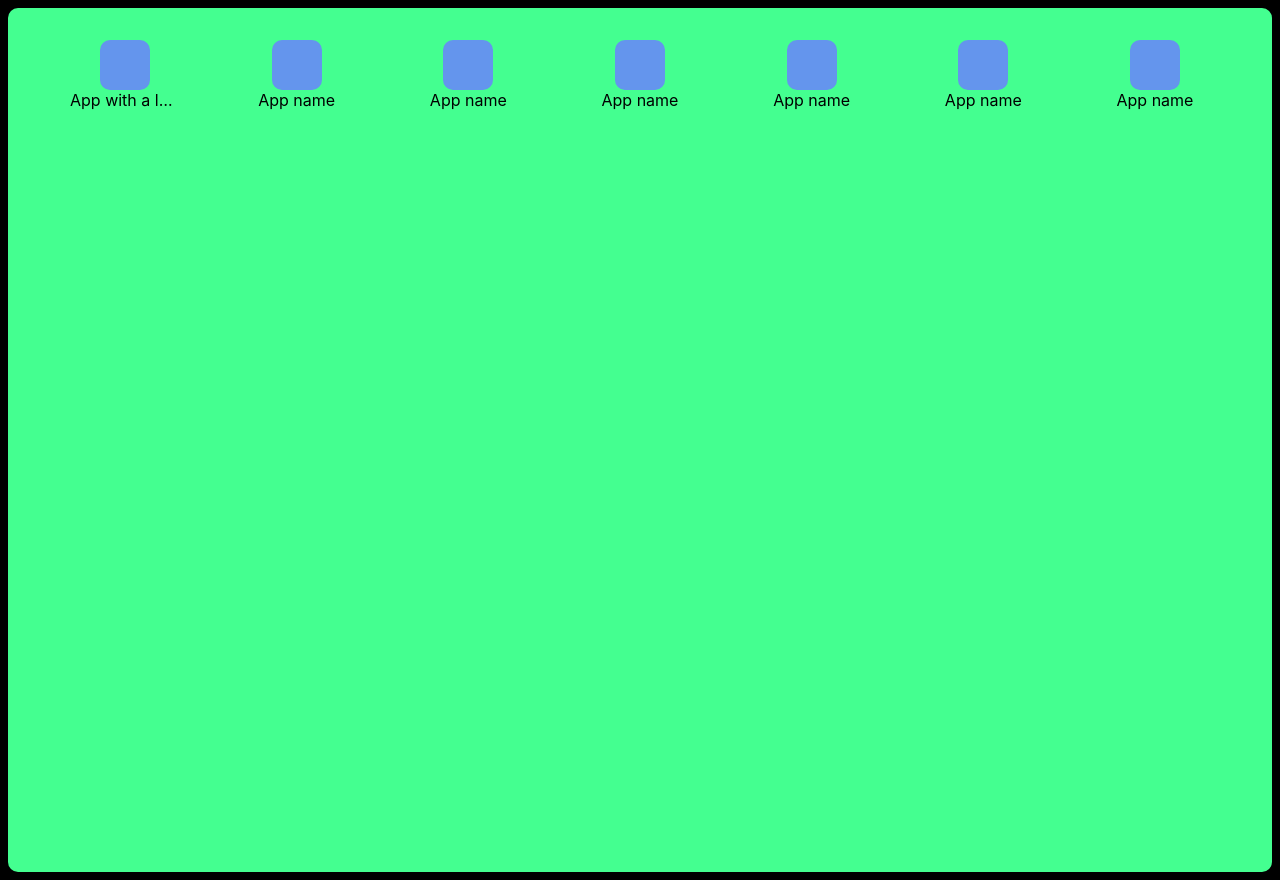
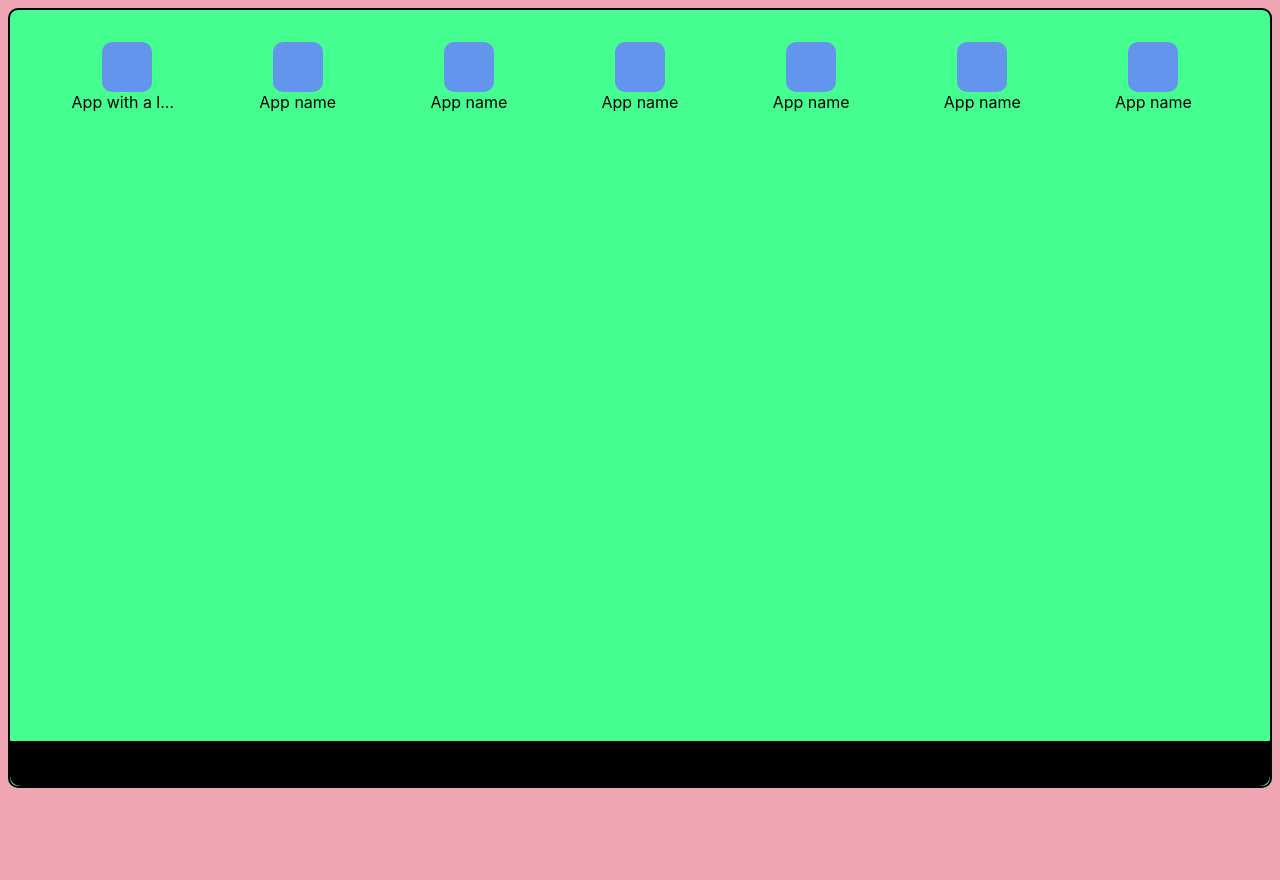
Before and after one commit to Kyle-Mendiola/ProjectScreen, a plain HTML site: page index.html in a window 1280 px wide. After the commit the page ends 800 px from the top, so only its background shows below. Drawn offline with Linux system fonts and the light colour scheme.

Commit message:
Side Margin fixed, hover animations

```diff
--- a/index.html
+++ b/index.html
@@ -9,6 +9,7 @@
 </head>
 <body>
     <div class="tablet">
+        <div class="app-section">
           <div class="app">
               <div class="icon">
 
@@ -66,5 +67,9 @@
               </span>
           </div>
         </div>
+        <div class="toolbar">
+
+        </div>
+    </div>
 </body>
 </html>
--- a/style.css
+++ b/style.css
@@ -1,25 +1,46 @@
-html, body{
-    background: black;
+html, body {
+    background: rgb(240, 166, 178);
     font-family: -apple-system,BlinkMacSystemFont,Segoe UI,Roboto,Oxygen,Ubuntu,Cantarell,Fira Sans,Droid Sans,Helvetica Neue,sans-serif;
 }
 
 .tablet {
+    display: flex;
+    flex-direction: column;
+    background: #44ff90;
+    border: 2px solid black;
+    border-radius: 10px;
+    height: 93vh;
+    min-height: 400px;
+    padding-top: 2em;
+}
+
+.tablet .app-section {
     display: grid;
     grid-template-columns: repeat(auto-fit, minmax(100px, 1fr));
     grid-auto-rows: min-content;
     gap: 2rem 4rem;
-    background: #44ff90;
-    border-radius: 10px;
-    height: 100vh;
-    min-height: 400px;
-    padding: 2em 5%;
+    margin: 0 5%;
+    /* margin-top: 100px; */
 }
 
-.tablet .app {
+.tablet .toolbar {
+    margin-top: auto;
+    width: 100%;
+    height: 6%;
+    background: black;
+    border-radius: 0 0 10px 10px;
+}
+
+.app-section .app {
     display: flex;
     flex-direction: column;
     align-items: center;
     cursor: pointer;
+    transition: transform .3s;
+}
+
+.app-section .app:hover {
+    transform: scale(1.2);
 }
 
 .app .icon {
```
Lines whose indentation alone changed are shown as unchanged.
